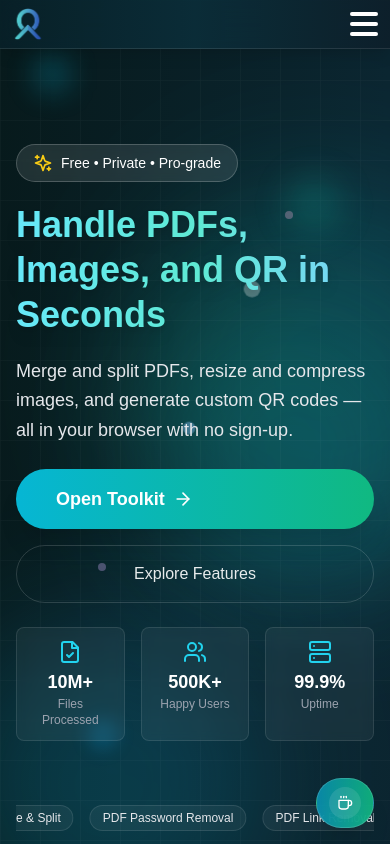
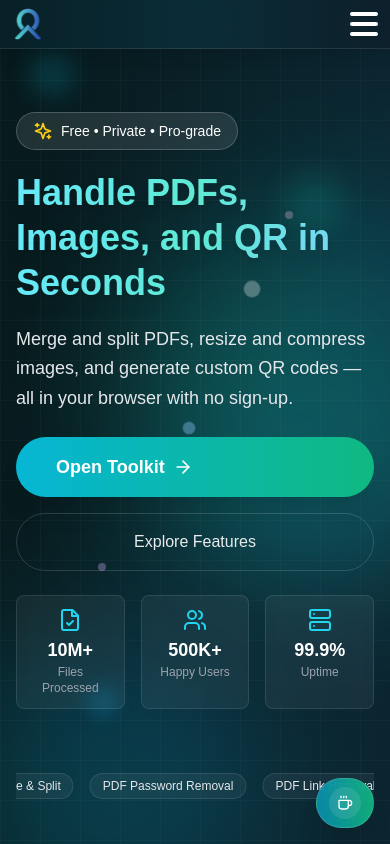
Before and after one commit to AmanYadav007/QuickSideTool, a React (Create React App) app: page / in a window 390 px wide. Shown: the top 844 px of the page. Built offline with nearby package versions, Linux system fonts and the light colour scheme.

Commit message:
Update padding in LandingPage component for improved layout consistency
- Adjusted the top padding from 16 to 8 for a more balanced visual appearance on the LandingPage.
- Maintained existing styles for other elements to ensure overall design integrity and responsiveness.

```diff
--- a/src/pages/LandingPage.jsx
+++ b/src/pages/LandingPage.jsx
@@ -287,7 +287,7 @@ const LandingPage = () => {
           initial={{ opacity: 0, y: 50 }}
           animate={{ opacity: 1, y: 0 }}
           transition={{ duration: 0.8 }}
-           className="relative pt-16 pb-12 md:pb-12 lg:pb-24 xl:pb-16 px-4"
+           className="relative pt-8 md:pt-16 pb-12 md:pb-12 lg:pb-24 xl:pb-16 px-4"
           id="hero"
         >
           <div className="max-w-7xl mx-auto grid grid-cols-1 lg:grid-cols-2 gap-10 items-center">
```
